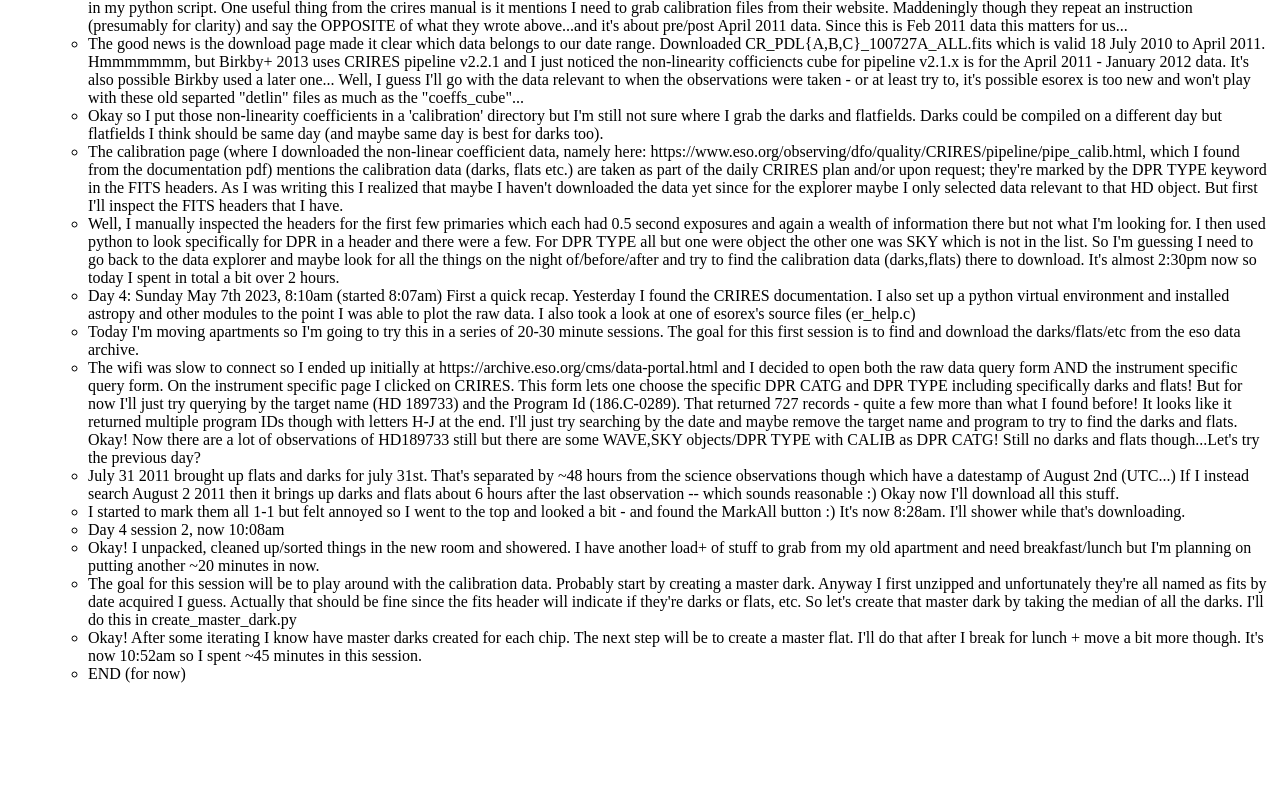
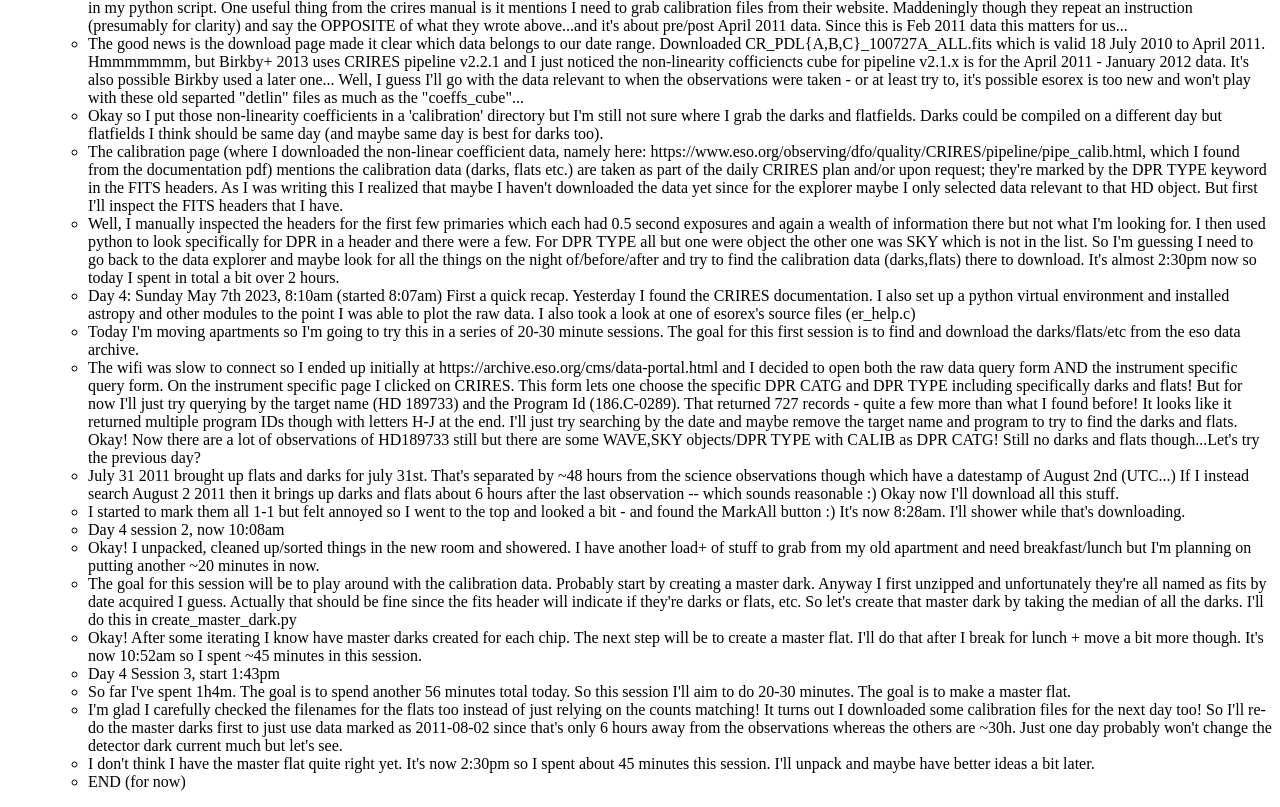
Before and after one commit to rjfarber/zero-to-astro, a plain HTML site: page index.html in a window 1280 px wide. Shown: the part 3848-4655 px from the top of the page. Before the commit the page ends 4547 px from the top, so only its background shows below. Drawn offline with Linux system fonts and the light colour scheme.

Commit message:
third session of day 4, corrected master dark and worked on master flat

```diff
--- a/index.html
+++ b/index.html
@@ -638,6 +638,28 @@ for lunch + move a bit more though. It's now 10:52am so I spent ~45 minutes
 in this session.
 </li>
 <li>
+Day 4 Session 3, start 1:43pm
+</li>
+<li>
+So far I've spent 1h4m. The goal is to spend another 56 minutes
+total today. So this session I'll aim to do 20-30 minutes. The
+goal is to make a master flat.
+</li>
+<li>
+I'm glad I carefully checked the filenames for the flats too instead
+of just relying on the counts matching! It turns out I downloaded
+some calibration files for the next day too! So I'll re-do the master
+darks first to just use data marked as 2011-08-02 since that's
+only 6 hours away from the observations whereas the others are ~30h.
+Just one day probably won't change the detector dark current much
+but let's see.
+</li>
+<li>
+I don't think I have the master flat quite right yet. It's now
+2:30pm so I spent about 45 minutes this session. I'll unpack
+and maybe have better ideas a bit later.
+</li>
+<li>
 END (for now)
 </li>
 </ul>
```
